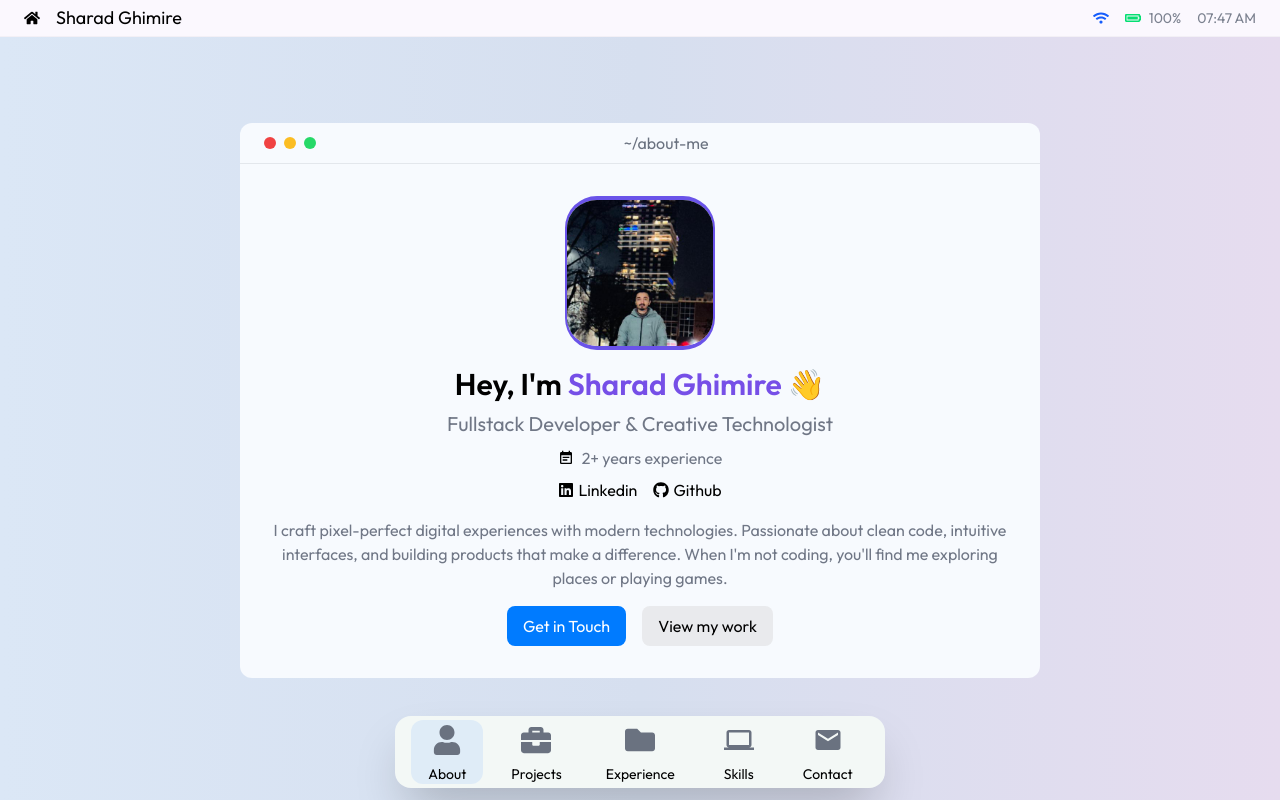
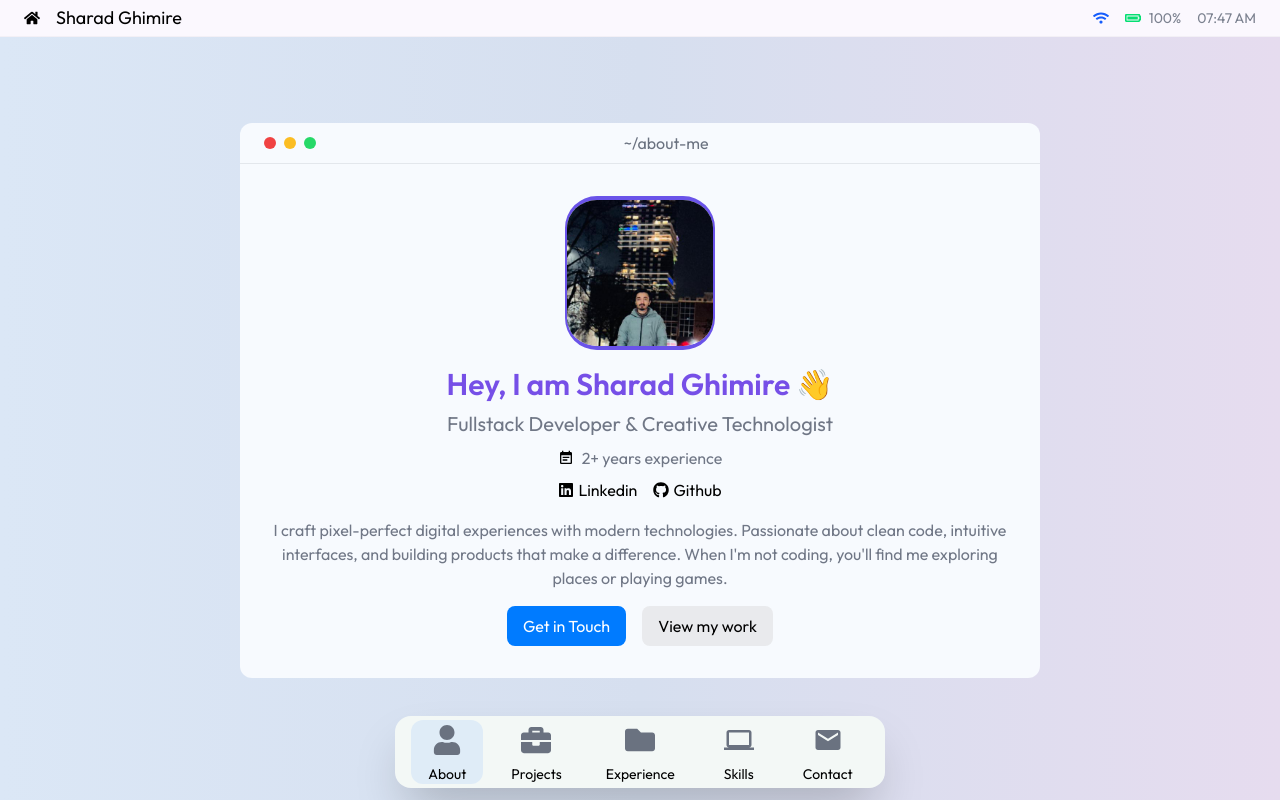
Before and after one commit to Sharad10-10/Portfolio-Sharad, a Next.js app: page / in a window 1280 px wide. Shown: the top 800 px of the page. Built offline with nearby package versions, Linux system fonts and the light colour scheme.

Commit message:
added name animation and fixed link issues

```diff
--- a/components/ContactMe/ContactMe.jsx
+++ b/components/ContactMe/ContactMe.jsx
@@ -26,7 +26,7 @@ const ContactMe = () => {
         })
     }
 
-    console.log("form data", formData);
+
 
     const handleSubmit = async(e)=> {
         e.preventDefault()
--- a/components/Introduction/Introduction.jsx
+++ b/components/Introduction/Introduction.jsx
@@ -1,7 +1,7 @@
 "use client"
 import Image from "next/image";
 import Link from "next/link";
-import React from "react";
+import React, { useEffect, useState } from "react";
 import { FaGithub, FaLinkedin } from "react-icons/fa";
 import { MdEventNote } from "react-icons/md";
 
@@ -12,6 +12,38 @@ const Introduction = () => {
       element.scrollIntoView({ behavior: "smooth", block: "start" });
     }
   };
+
+  const text = "Hey, I am Sharad Ghimire"
+  const [displayText, setDisplayText] = useState('')
+
+
+     useEffect(() => {
+    let i = 0;
+    let timer;
+
+    const type = () => {
+      if (i <= text.length) {
+        setDisplayText(text.slice(0, i));
+        i++;
+        timer = setTimeout(type, 80);
+      } else {
+
+        setTimeout(() => {
+          i = 0;
+          setDisplayText("");
+          type();
+        }, 1500);
+      }
+    };
+
+    type();
+
+    return () => clearTimeout(timer);
+  }, []);
+
+
+
+
   return (
     <div id="introduction" className={`min-h-screen flex items-center justify-center `}>
         <div className="bg-[#F7FAFE] max-w-200 rounded-xl">
@@ -43,8 +75,8 @@ const Introduction = () => {
 
               <div className="flex flex-col items-center justify-center gap-2">
                 <h1 className="text-3xl font-semibold">
-                  Hey, I'm{" "}
-                  <span className="text-[#764FE7]">Sharad Ghimire</span> 👋
+
+                      <span className="text-[#764FE7]">{displayText}</span> 👋
                 </h1>
                 <h2 className="text-xl text-[#707786]">
                   Fullstack Developer & Creative Technologist
--- a/components/ProjectSection/ProjectSection.jsx
+++ b/components/ProjectSection/ProjectSection.jsx
@@ -89,9 +89,8 @@ const ProjectSection = () => {
                     <div className='border border-black/10'></div>
 
                     <div className='flex gap-8 text-lg text-[#53575F] '>
-                       <Link href={projects.gitHubLink}><FaGithub className='cursor-pointer hover:scale-105 transition-all' />Github</Link>
-                       <Link href={projects.projectLink}><FaShareSquare className='cursor-pointer hover:scale-105 transition-all'/>Live Demo</Link>
-
+                       <Link href={projects.gitHubLink} target='_blank'><FaGithub className='cursor-pointer hover:scale-105 transition-all' />Github</Link>
+                       <Link href={projects.projectLink} target='_blank'><FaShareSquare className='cursor-pointer hover:scale-105 transition-all'/>Live Demo</Link>
                     </div>
                 </div>
             </div>
@@ -102,8 +101,6 @@ const ProjectSection = () => {
 
         )
      })}
-
-
     </div>
     </div>
   )
```
